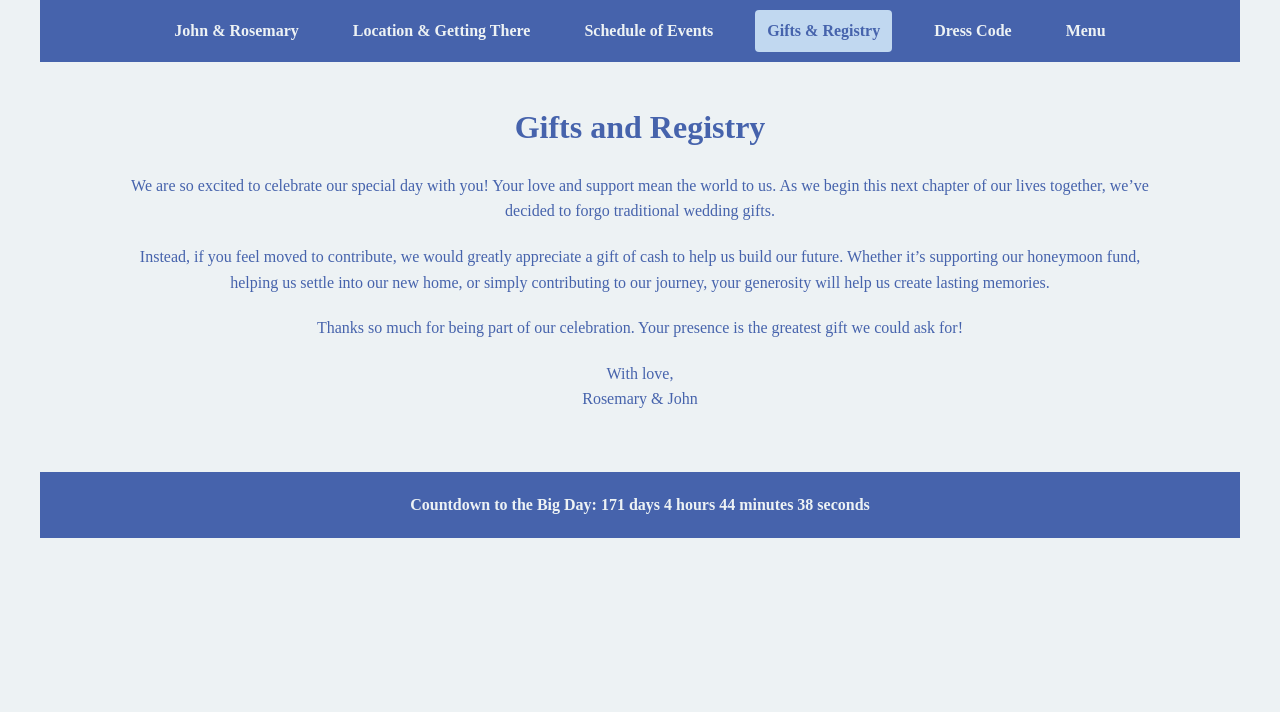
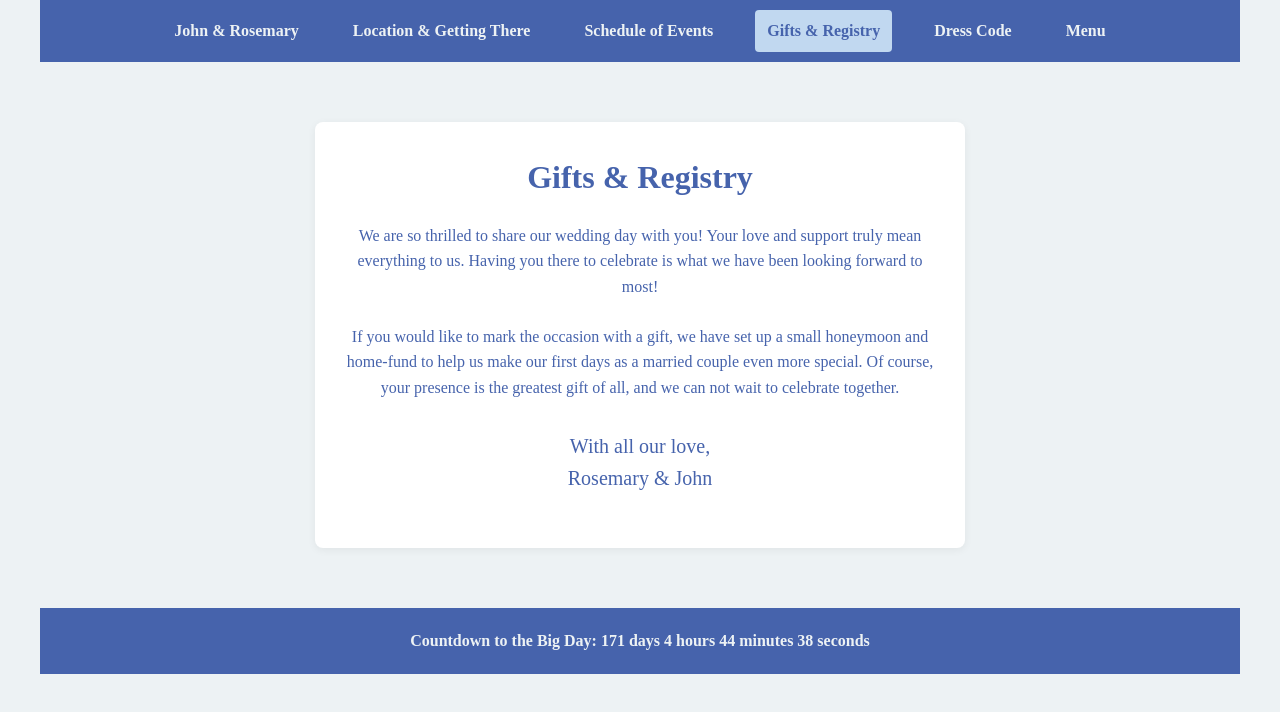
Before and after one commit to John-C-Jamieson/wedding, an Angular app in the folder frontend/: page /registry in a window 1280 px wide. Shown: the top 712 px of the page. Built offline with nearby package versions, Linux system fonts and the light colour scheme.

Commit message:
Make gift page more fancy.

```diff
--- a/frontend/src/app/registry/registry.component.css
+++ b/frontend/src/app/registry/registry.component.css
@@ -1,32 +1,34 @@
+/* GIFTS PAGE OVERRIDES */
 .registry-container {
-  padding: 20px;
+  display: flex;
+  justify-content: center;
+  padding: 40px 20px;
 }
 
-.registry-container h1 {
-  text-align: center;
-  margin-bottom: 20px;
-}
-
-.registry-container p {
-  text-align: center;
-  margin-bottom: 20px;
-}
-
-.registry-container ul {
-  list-style: none;
-  padding: 0;
+.registry-card {
+  background-color: #ffffff;
+  border-radius: 8px;
+  box-shadow: 0 2px 8px rgba(0,0,0,0.06);
+  max-width: 600px;
+  padding: 30px 25px;
   text-align: center;
 }
 
-.registry-container li {
-  margin-bottom: 10px;
+.registry-card h1 {
+  margin-bottom: 20px;
+  color: var(--primary-color);
+  font-size: 2rem;
 }
 
-.registry-container a {
-  color: #007bff;
-  text-decoration: none;
+.registry-card p {
+  margin-bottom: 1.5rem;
+  line-height: 1.6;
+  color: var(--text-color);
 }
 
-.registry-container a:hover {
-  text-decoration: underline;
+.registry-card .signature {
+  margin-top: 30px;
+  font-family: 'Dancing Script', cursive;
+  font-size: 1.25rem;
+  color: var(--primary-color);
 }
--- a/frontend/src/app/registry/registry.component.html
+++ b/frontend/src/app/registry/registry.component.html
@@ -1,7 +1,12 @@
 <div class="registry-container">
-  <h1>Gifts and Registry</h1>
-  <p>We are so excited to celebrate our special day with you! Your love and support mean the world to us. As we begin this next chapter of our lives together, we’ve decided to forgo traditional wedding gifts.</p>
-  <p>Instead, if you feel moved to contribute, we would greatly appreciate a gift of cash to help us build our future. Whether it’s supporting our honeymoon fund, helping us settle into our new home, or simply contributing to our journey, your generosity will help us create lasting memories.</p>
-  <p>Thanks so much for being part of our celebration. Your presence is the greatest gift we could ask for!</p>
-  <p class="signature">With love,<br>Rosemary &amp; John</p>
+  <div class="registry-card">
+    <h1>Gifts &amp; Registry</h1>
+    <p>
+      We are so thrilled to share our wedding day with you! Your love and support truly mean everything to us. Having you there to celebrate is what we have been looking forward to most!
+    </p>
+    <p>
+      If you would like to mark the occasion with a gift, we have set up a small honeymoon and home‑fund to help us make our first days as a married couple even more special. Of course, your presence is the greatest gift of all, and we can not wait to celebrate together.
+    </p>
+    <p class="signature">With all our love,<br>Rosemary &amp; John</p>
+  </div>
 </div>
```
